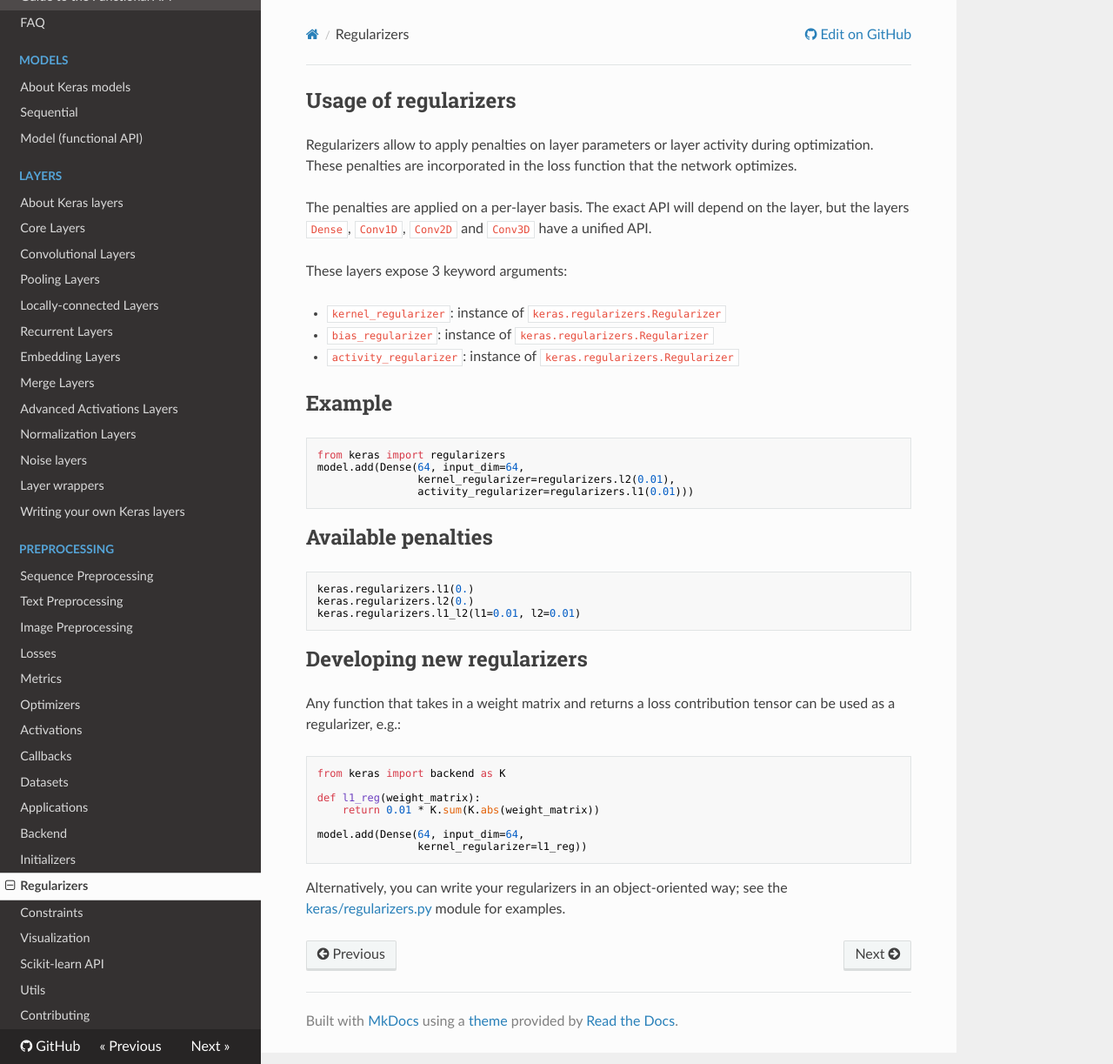
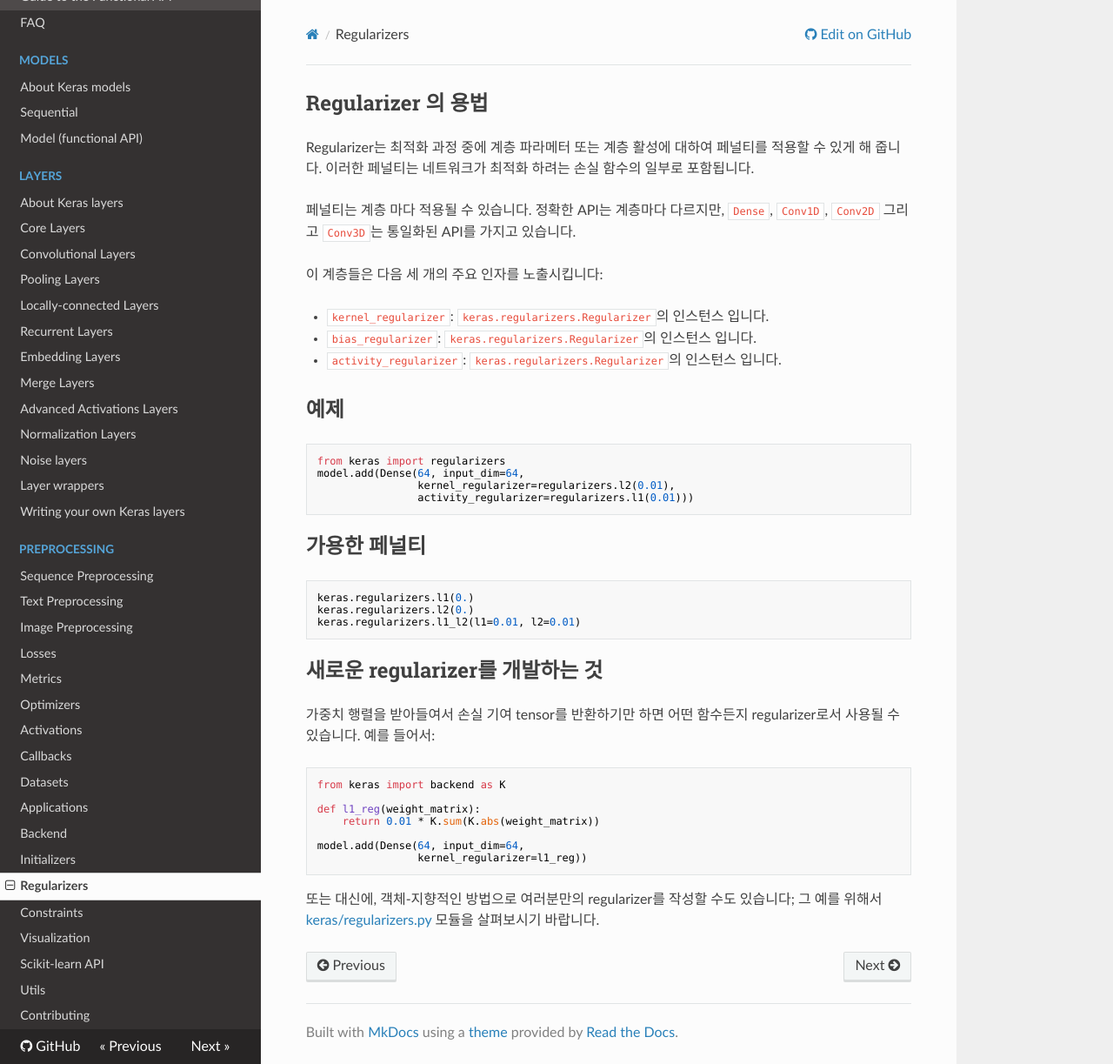
Before and after one commit to keras-team/keras-docs-ko, an MkDocs documentation site: the page built from sources/regularizers.md, in a window 1280 px wide and 1223 px high. Shown: the whole window at 87% size. Built offline with MkDocs 1.6.1, drawn with Linux system fonts in a browser that asks for light colours; nearby versions of some CDN libraries.

Commit message:
Update regularizers.md

````diff
--- a/sources/regularizers.md
+++ b/sources/regularizers.md
@@ -1,17 +1,17 @@
-## Usage of regularizers
+## Regularizer 의 용법
 
-Regularizers allow to apply penalties on layer parameters or layer activity during optimization. These penalties are incorporated in the loss function that the network optimizes.
+Regularizer는 최적화 과정 중에 계층 파라메터 또는 계층 활성에 대하여 페널티를 적용할 수 있게 해 줍니다. 이러한 페널티는 네트워크가 최적화 하려는 손실 함수의 일부로 포함됩니다.
 
-The penalties are applied on a per-layer basis. The exact API will depend on the layer, but the layers `Dense`, `Conv1D`, `Conv2D` and `Conv3D` have a unified API.
+페널티는 계층 마다 적용될 수 있습니다. 정확한 API는 계층마다 다르지만, `Dense`, `Conv1D`, `Conv2D` 그리고 `Conv3D`는 통일화된 API를 가지고 있습니다.
 
-These layers expose 3 keyword arguments:
+이 계층들은 다음 세 개의 주요 인자를 노출시킵니다:
 
-- `kernel_regularizer`: instance of `keras.regularizers.Regularizer`
-- `bias_regularizer`: instance of `keras.regularizers.Regularizer`
-- `activity_regularizer`: instance of `keras.regularizers.Regularizer`
+- `kernel_regularizer`: `keras.regularizers.Regularizer`의 인스턴스 입니다.
+- `bias_regularizer`: `keras.regularizers.Regularizer`의 인스턴스 입니다.
+- `activity_regularizer`: `keras.regularizers.Regularizer`의 인스턴스 입니다.
 
 
-## Example
+## 예제
 
 ```python
 from keras import regularizers
@@ -20,7 +20,7 @@ model.add(Dense(64, input_dim=64,
                 activity_regularizer=regularizers.l1(0.01)))
 ```
 
-## Available penalties
+## 가용한 페널티
 
 ```python
 keras.regularizers.l1(0.)
@@ -28,9 +28,9 @@ keras.regularizers.l2(0.)
 keras.regularizers.l1_l2(l1=0.01, l2=0.01)
 ```
 
-## Developing new regularizers
+## 새로운 regularizer를 개발하는 것
 
-Any function that takes in a weight matrix and returns a loss contribution tensor can be used as a regularizer, e.g.:
+가중치 행렬을 받아들여서 손실 기여 tensor를 반환하기만 하면 어떤 함수든지 regularizer로서 사용될 수 있습니다. 예를 들어서:
 
 ```python
 from keras import backend as K
@@ -42,5 +42,5 @@ model.add(Dense(64, input_dim=64,
                 kernel_regularizer=l1_reg))
 ```
 
-Alternatively, you can write your regularizers in an object-oriented way;
-see the [keras/regularizers.py](https://github.com/keras-team/keras/blob/master/keras/regularizers.py) module for examples.
+또는 대신에, 객체-지향적인 방법으로 여러분만의 regularizer를 작성할 수도 있습니다;
+그 예를 위해서 [keras/regularizers.py](https://github.com/keras-team/keras/blob/master/keras/regularizers.py) 모듈을 살펴보시기 바랍니다.
````
